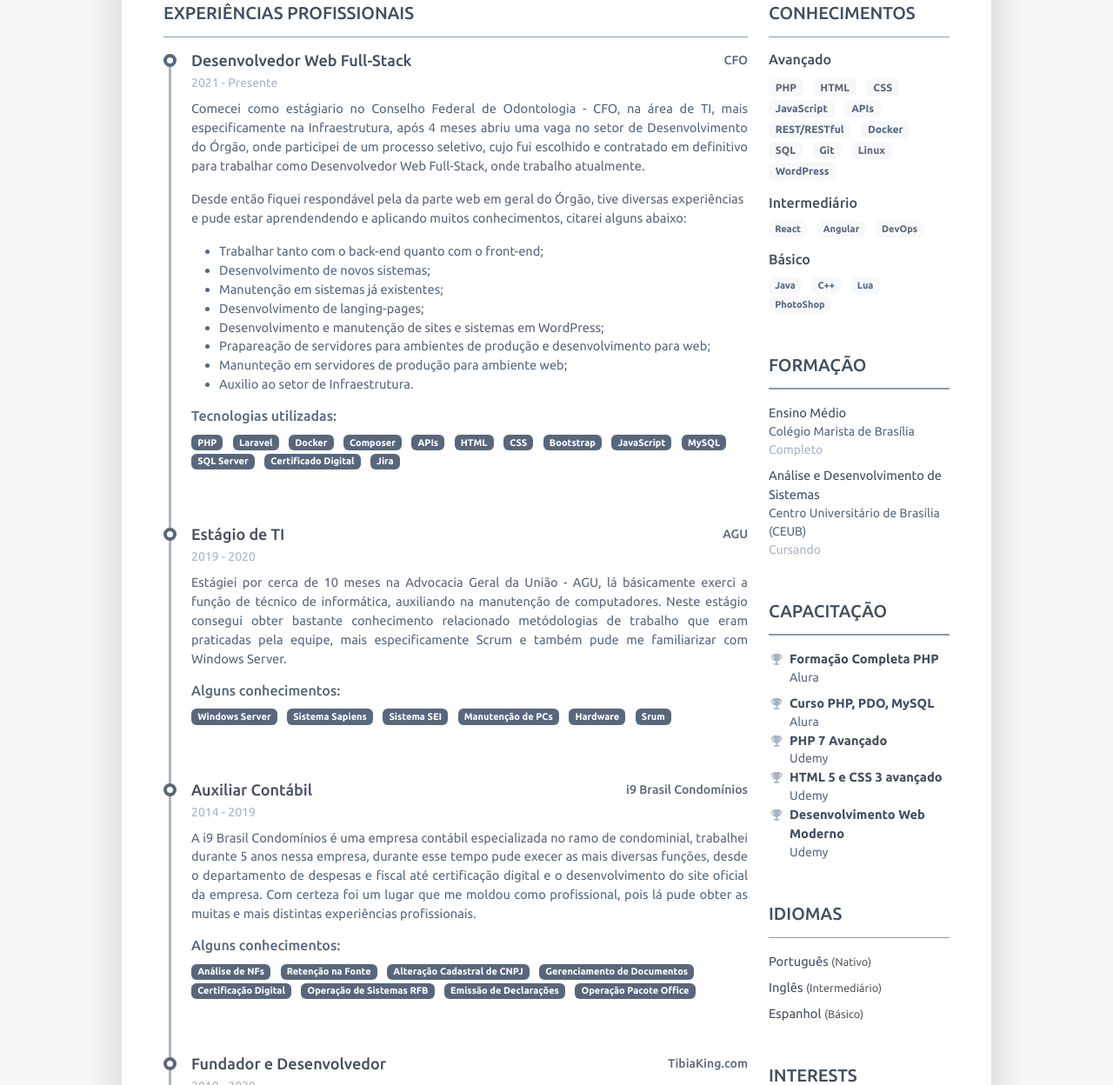
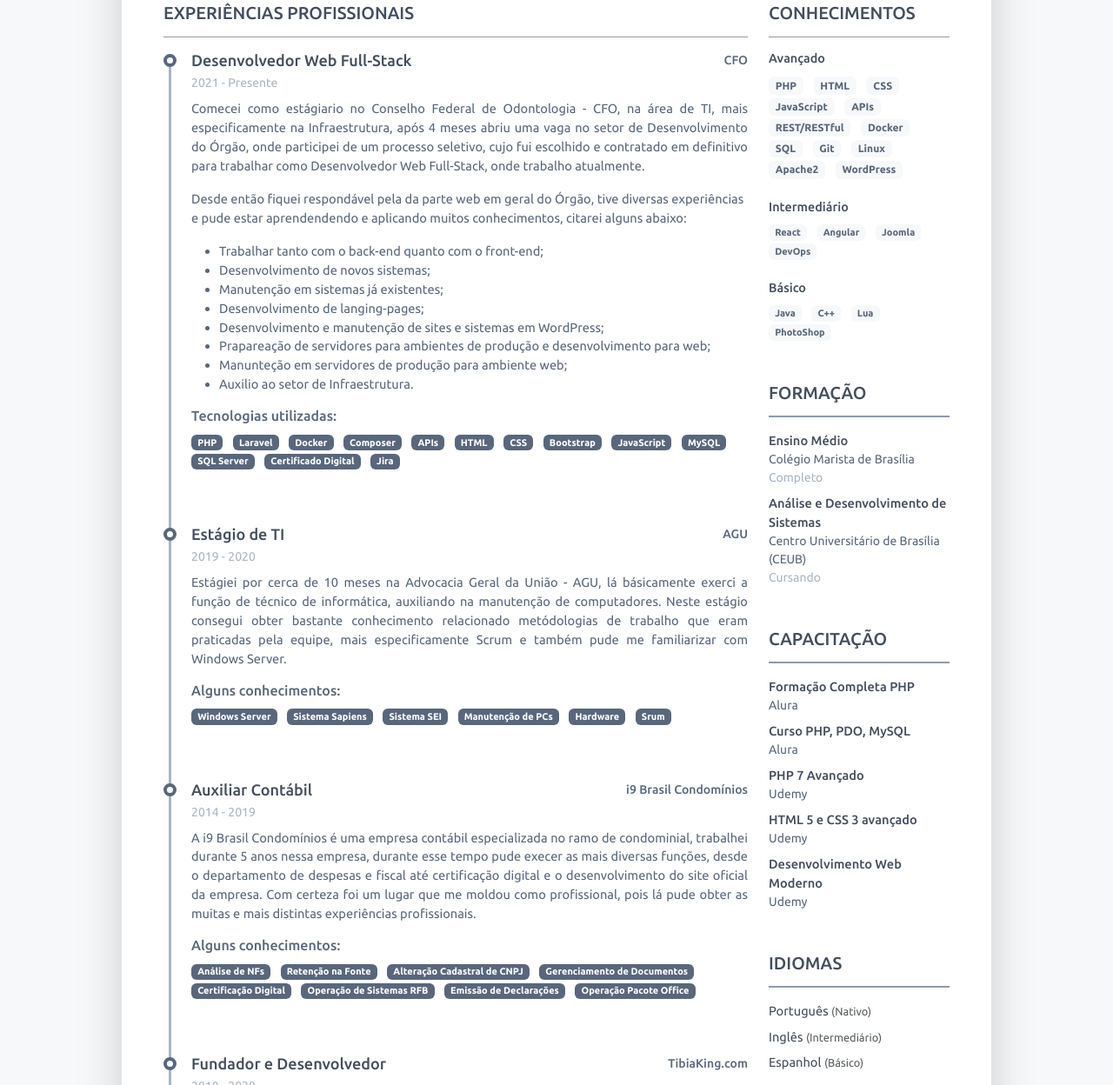
Before and after one commit to matsesso/portifolio, a plain HTML site: page index.html in a window 1280 px wide. Shown: the part 788-2036 px from the top of the page at 87% size. Drawn offline with Linux system fonts and the light colour scheme.

Commit message:
update commit

```diff
--- a/index.html
+++ b/index.html
@@ -234,7 +234,7 @@
 						    <h2 class="resume-section-title text-uppercase font-weight-bold pb-3 mb-3">Conhecimentos</h2>
 						    <div class="resume-section-content">
 
-						        <div class="resume-skill-item">
+						        <div class="resume-skill-item mb-4">
 						            <h4 class="resume-skills-cat font-weight-bold">Avançado</h4>
 									<ul class="list-inline" style="font-size:16px;">
 							            <li class="list-inline-item"><span class="badge badge-light">PHP</span></li>
@@ -247,15 +247,17 @@
 							            <li class="list-inline-item"><span class="badge badge-light">SQL</span></li>
 							            <li class="list-inline-item"><span class="badge badge-light">Git</span></li>
 							            <li class="list-inline-item"><span class="badge badge-light">Linux</span></li>
+							            <li class="list-inline-item"><span class="badge badge-light">Apache2</span></li>
 							            <li class="list-inline-item"><span class="badge badge-light">WordPress</span></li>
 						            </ul>
 						        </div><!--//resume-skill-item-->
 
-						        <div class="resume-skill-item">
+						        <div class="resume-skill-item mb-4">
 						            <h4 class="resume-skills-cat font-weight-bold">Intermediário</h4>
 						            <ul class="list-inline">
 							            <li class="list-inline-item"><span class="badge badge-light">React</span></li>
 							            <li class="list-inline-item"><span class="badge badge-light">Angular</span></li>
+							            <li class="list-inline-item"><span class="badge badge-light">Joomla</span></li>
 							            <li class="list-inline-item"><span class="badge badge-light">DevOps</span></li>
 						            </ul>
 						        </div><!--//resume-skill-item-->
@@ -293,28 +295,23 @@
 						    <h2 class="resume-section-title text-uppercase font-weight-bold pb-3 mb-3">Capacitação</h2>
 						    <div class="resume-section-content">
 							    <ul class="list-unstyled resume-awards-list">
-								    <li class="mb-2 ps-4 position-relative">
-								        <i class="resume-award-icon fas fa-trophy position-absolute" data-fa-transform="shrink-2"></i>
+								    <li class="mb-2">
 								        <div class="resume-award-name">Formação Completa PHP</div>
 								        <div class="resume-award-desc">Alura</div>
 								    </li>
-								    <li class="mb-0 ps-4 position-relative">
-								        <i class="resume-award-icon fas fa-trophy position-absolute" data-fa-transform="shrink-2"></i>
+								    <li class="mb-2">
 								        <div class="resume-award-name">Curso PHP, PDO, MySQL</div>
 								        <div class="resume-award-desc">Alura</div>
 								    </li>
-									<li class="mb-0 ps-4 position-relative">
-								        <i class="resume-award-icon fas fa-trophy position-absolute" data-fa-transform="shrink-2"></i>
+									<li class="mb-2">
 								        <div class="resume-award-name">PHP 7 Avançado</div>
 								        <div class="resume-award-desc">Udemy</div>
 								    </li>
-									<li class="mb-0 ps-4 position-relative">
-								        <i class="resume-award-icon fas fa-trophy position-absolute" data-fa-transform="shrink-2"></i>
+									<li class="mb-2">
 								        <div class="resume-award-name">HTML 5 e CSS 3 avançado</div>
 								        <div class="resume-award-desc">Udemy</div>
 								    </li>
-									<li class="mb-0 ps-4 position-relative">
-								        <i class="resume-award-icon fas fa-trophy position-absolute" data-fa-transform="shrink-2"></i>
+									<li class="mb-2">
 								        <div class="resume-award-name">Desenvolvimento Web Moderno</div>
 								        <div class="resume-award-desc">Udemy</div>
 								    </li>
```
Also changed, not shown: assets/css/styles.css.
